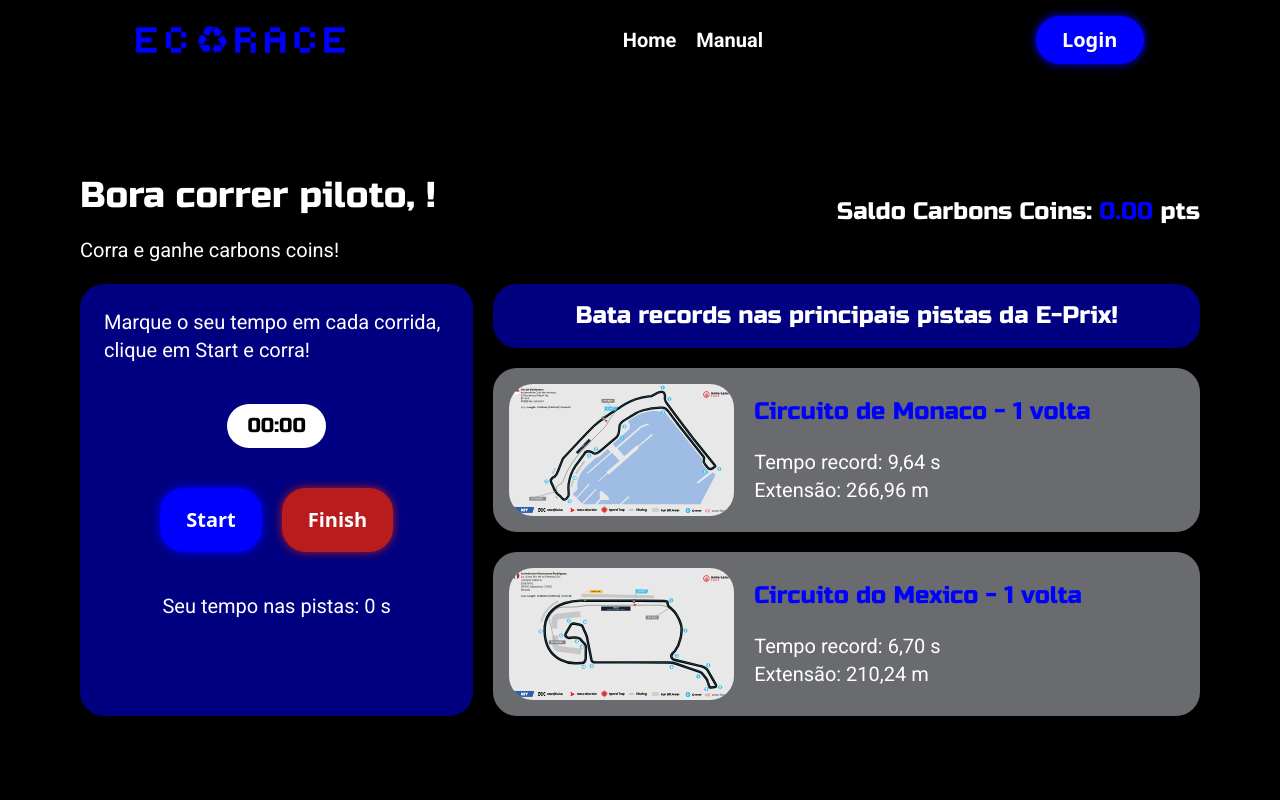
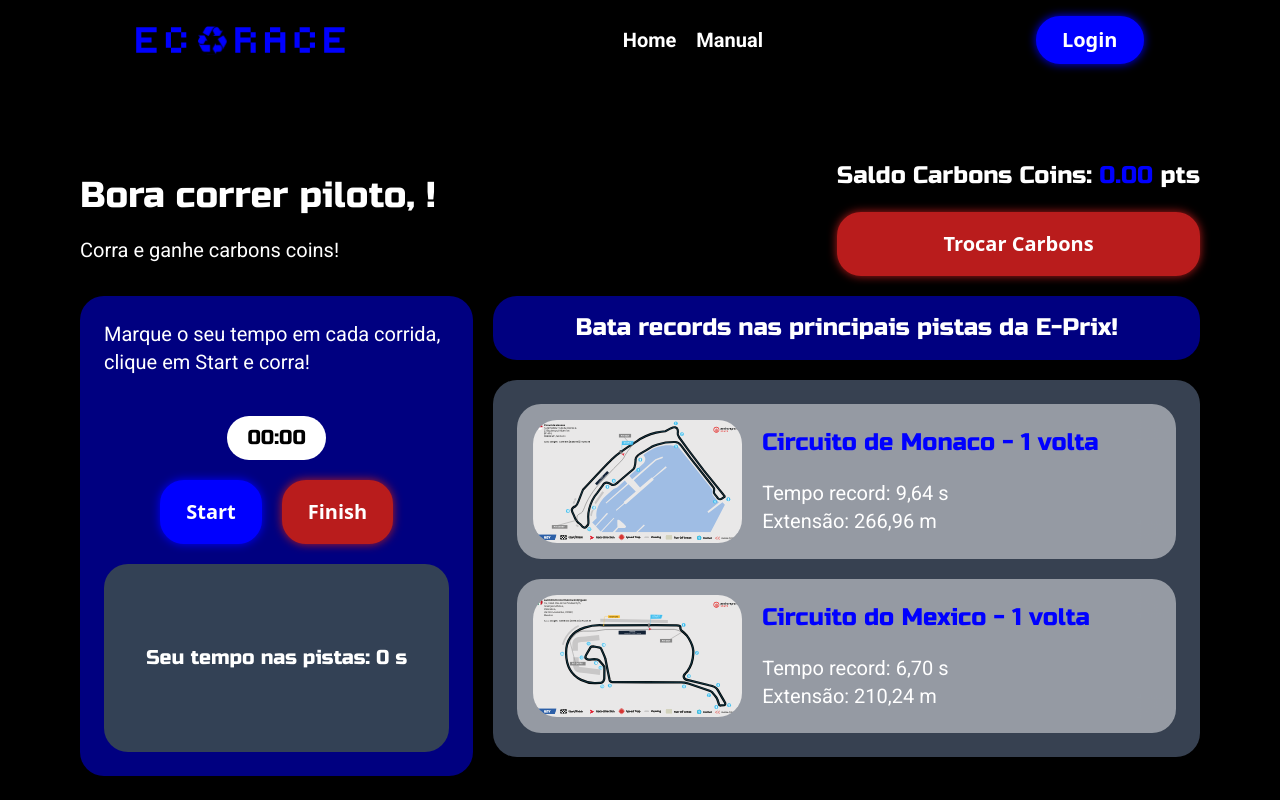
Before and after one commit to lorransantosdev/EcoRace-react, a React (Vite) app: page /login/1 in a window 1280 px wide. Shown: the top 800 px of the page. Built offline with nearby package versions, Linux system fonts and the light colour scheme.

Commit message:
adicionando o butão de trocar pontos na área logada e estilizações

```diff
--- a/src/components/AreaUsuario.jsx
+++ b/src/components/AreaUsuario.jsx
@@ -1,5 +1,4 @@
 import { useState, useEffect } from "react";
-import Carbons from "./Carbons";
 import Contador from "./Contador";
 import Sections from "./Sections";
 import Explication from "./Explication";
@@ -67,7 +66,7 @@ export default function AreaUsuario({ sectionStyle, text, style }) {
 
   return (
     <Sections sectionStyle={forSection}>
-      <div className="w-full flex flex-col gap-5 sm:flex-row justify-between items-start sm:items-center">
+      <div className="w-full flex flex-col md:gap-5 gap-10 sm:flex-row justify-between items-start">
         <div>
           <h2 className="text-white w-full font-russo lg:text-4xl md:text-3xl sm:text-2xl text-2xl lg:pb-5 md:py-4 sm:py-3 py-2">
             Bora correr piloto, <span className="text-primary-color">{nome}</span>!
@@ -75,10 +74,18 @@ export default function AreaUsuario({ sectionStyle, text, style }) {
           <Explication style={textAndStyleExplication.style} text={textAndStyleExplication.text} />
         </div>
 
-        <div>
-          <p className="text-white font-russo lg:text-2xl md:text-xl sm:text-lg text-lg">
+        <div className="flex flex-col gap-5">
+          <p className="text-white font-russo lg:text-2xl md:text-xl sm:text-lg text-sm">
             Saldo Carbons Coins: <span className="text-primary-color">{carbonsCoins.toFixed(2)}</span> pts
           </p>
+          <button
+            type="button"
+            onClick={() => window.open("https://www.fiaformulae.com/pt-br", "_blank")}
+
+            className='w-2/3 md:w-full bg-red-700 text-white lg:text-1xl md:text-xl sm:text-lg text-sm font-bold rounded-3xl border-red-700 hover:bg-white hover:text-red-700 border-2 sm:py-3 sm:px-5 md:py-4 md:px-6 px-0 py-2 shadow-[0_0_10px_#b91c1c] hover:shadow-[0_0_15px_#b91c1c] transition duration-500 ease-in-out'>
+
+            Trocar Carbons
+          </button>
         </div>
       </div>
 
--- a/src/components/Carbons.jsx
+++ /dev/null
@@ -1,18 +0,0 @@
-import { useState, useEffect } from 'react';
-
-export default function Carbons({ totalSeconds, calcularCarbons }) {
-  const [carbonsCoins, setCarbonsCoins] = useState(0);
-
-  useEffect(() => {
-    if (totalSeconds) {
-      const novosCarbons = calcularCarbons(totalSeconds);
-      setCarbonsCoins(novosCarbons);
-    }
-  }, [totalSeconds, calcularCarbons]);
-
-  return (
-    <p className="text-white font-roboto font-bold lg:text-2xl md:text-xl sm:text-lg text-sm lg:py-5 md:py-4 sm:py-3 py-2">
-      Saldo Carbons Coins: <span className="text-primary-color">{carbonsCoins.toFixed(2)}</span> pts
-    </p>
-  );
-}
--- a/src/components/Contador.jsx
+++ b/src/components/Contador.jsx
@@ -70,25 +70,31 @@ export default function Contador({ onFinish }) {
   };
 
   return (
-    <div className=" flex flex-col items-center gap-10">
-      <div>
-        <Explication style={textAndStyleExplication.style} text={textAndStyleExplication.text}/>
-      </div>
-      <div className="bg-white rounded-3xl font-russo lg:text-1xl md:text-xl sm:text-lg text-sm px-5 py-2" >
-          <h3 id="time">
-            00:00
-          </h3>
-      </div>
-      <div className="flex gap-5">
-          <button onClick={start} className="bg-[#0000ff] text-white lg:text-1xl md:text-xl sm:text-lg text-sm font-bold rounded-3xl border-[#0000ff] hover:bg-white hover:text-[#0000ff] border-2 px-4 py-2 sm:py-3 sm:px-5 md:py-4 md:px-6 shadow-[0_0_10px_#0000ff] hover:shadow-[0_0px_15px_#0000ff] transition duration-500 ease-in-out">
-          Start</button>
+    <div className="flex flex-col justify-between items-center h-full gap-10 sm:gap-5">
+      <div className="flex flex-col gap-10">
+        <Explication style={textAndStyleExplication.style} text={textAndStyleExplication.text} />
+        <div className="flex flex-col items-center gap-5">
+          <div className="bg-white rounded-3xl font-russo lg:text-1xl md:text-xl sm:text-lg text-sm px-5 py-2">
+            <h3 id="time">00:00</h3>
+          </div>
 
-          <button onClick={finish} className="bg-red-700 text-white lg:text-1xl md:text-xl sm:text-lg text-sm font-bold rounded-3xl border-red-700 hover:bg-white hover:text-red-700 border-2 px-4 py-2 sm:py-3 sm:px-5 md:py-4 md:px-6 shadow-[0_0_10px_#b91c1c] hover:shadow-[0_0_15px_#b91c1c] transition duration-500 ease-in-out">Finish</button>
+          <div className="flex gap-5">
+            <button onClick={start} className="bg-[#0000ff] text-white lg:text-1xl md:text-xl sm:text-lg text-sm font-bold rounded-3xl border-[#0000ff] hover:bg-white hover:text-[#0000ff] border-2 px-4 py-2 sm:py-3 sm:px-5 md:py-4 md:px-6 shadow-[0_0_10px_#0000ff] hover:shadow-[0_0px_15px_#0000ff] transition duration-500 ease-in-out">
+              Start
+            </button>
+
+            <button onClick={finish} className="bg-red-700 text-white lg:text-1xl md:text-xl sm:text-lg text-sm font-bold rounded-3xl border-red-700 hover:bg-white hover:text-red-700 border-2 px-4 py-2 sm:py-3 sm:px-5 md:py-4 md:px-6 shadow-[0_0_10px_#b91c1c] hover:shadow-[0_0_15px_#b91c1c] transition duration-500 ease-in-out">
+              Finish
+            </button>
+          </div>
+        </div>
       </div>
 
-      <h3 id="totalSeconds" className="text-white font-roboto sm:text-xl text-sme">
-        Seu tempo nas pistas: 0 s
-      </h3>
+      <div className="bg-slate-700 w-full lg:w-full md:py-20 py-5 px-5 rounded-3xl text-center">
+        <h3 id="totalSeconds" className="text-white font-russo sm:text-xl text-sm">
+          Seu tempo nas pistas: 0 s
+        </h3>
+      </div>
     </div>
   );
 }
--- a/src/components/Pistas.jsx
+++ b/src/components/Pistas.jsx
@@ -2,7 +2,7 @@ export default function Pistas({ dadosPistas }) {
     return (
       <>
         {dadosPistas.map((pistas, index) => (
-          <div key={index} className="flex flex-col md:flex-row items-center gap-5 bg-gray-300 bg-opacity-50 backdrop-blur-lg rounded-3xl p-4">
+          <div key={index} className="flex flex-col md:flex-row items-center gap-5 bg-gray-100 bg-opacity-50 backdrop-blur-lg rounded-3xl p-4">
             <div className="md:w-1/5 lg:w-2/6 w-full">
               <img src={pistas.img} alt={pistas.alt} className="rounded-3xl" />
             </div>
@@ -11,7 +11,6 @@ export default function Pistas({ dadosPistas }) {
               <h3 className="text-primary-color font-russo pb-5 sm:text-2xl text-xl">{pistas.name}</h3>
               <p className="text-white font-roboto sm:text-xl text-sm">{pistas.time}</p>
               <p className="text-white font-roboto sm:text-xl text-sm">{pistas.extetion}</p>
-              <p className="text-yellow-400 font-russo sm:text-xl text-lg">{pistas.seuTempo}</p>
             </div>
           </div>
         ))}
--- a/src/components/PistasCard.jsx
+++ b/src/components/PistasCard.jsx
@@ -14,7 +14,7 @@ export default function PistasCard({ style, text, pistas }){
         alt: "Imagem do circuito de Monaco",
         name: "Circuito de Monaco - 1 volta",
         time: "Tempo record: 9,64 s",
-        extetion: "Extensão: 266,96 m"
+        extetion: "Extensão: 266,96 m",
         },
         {
         img: "/circuite-mexico.svg",
@@ -31,8 +31,9 @@ export default function PistasCard({ style, text, pistas }){
                 <div className="bg-[#0000ff] bg-opacity-50 backdrop-blur-lg rounded-3xl p-4 shadow-lg inline-block text-center">
                     <Explication style={textAndStyleExplication.style} text={textAndStyleExplication.text} />
                 </div>
-
-                <Pistas dadosPistas={pistasDados}/>
+                <div className="flex flex-col gap-5 bg-gray-700 p-6 rounded-3xl">
+                    <Pistas dadosPistas={pistasDados}/>
+                </div>
             </div>
         </>
     )
```
